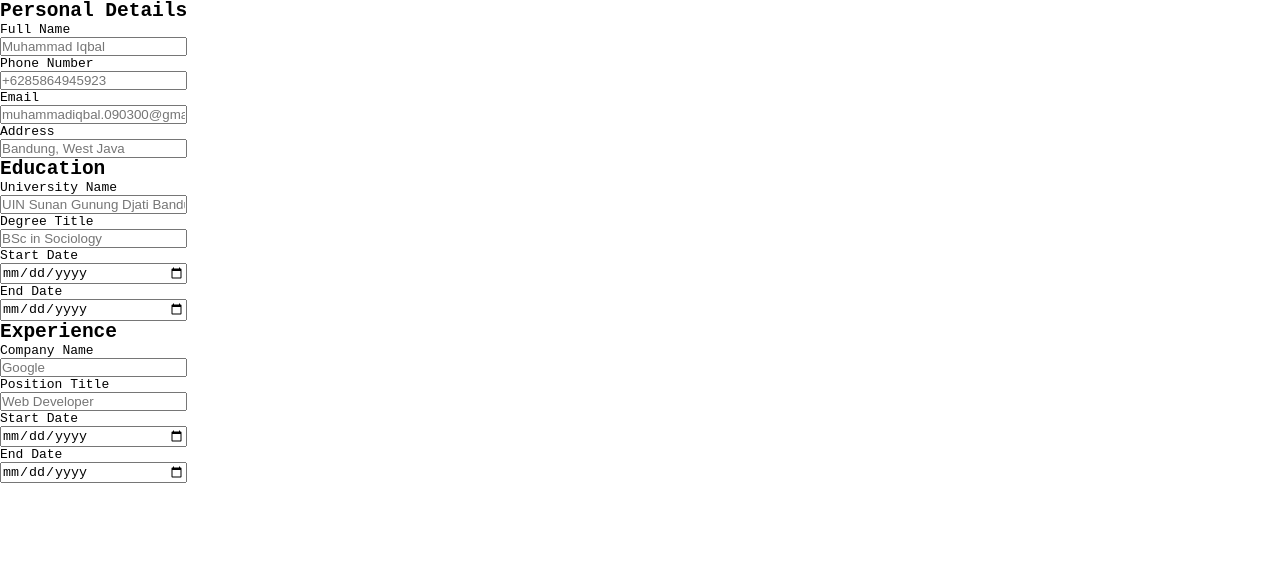
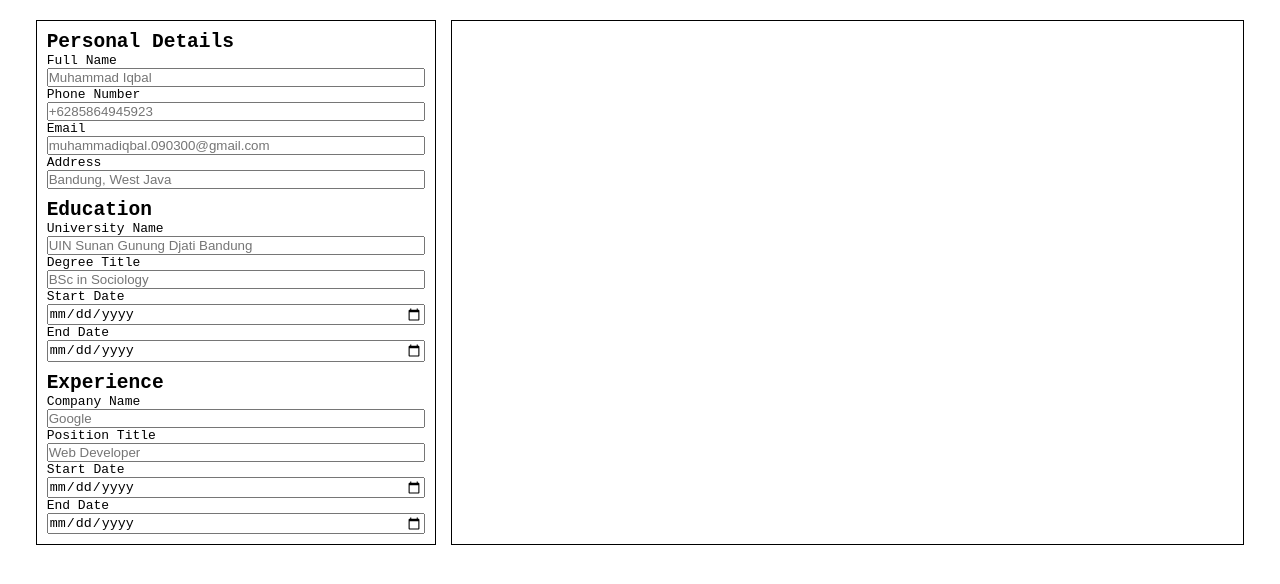
Before and after one commit to iqbalev/cv-builder, a React (Vite) app: page / in a window 1280 px wide. Shown: the top 584 px of the page. Built offline with nearby package versions, Linux system fonts and the light colour scheme.

Commit message:
Update styles for App and Index

```diff
--- a/src/App.css
+++ b/src/App.css
@@ -1,3 +1,22 @@
 .app-container {
   display: flex;
+  padding: 20px;
+  justify-content: space-evenly;
 }
+
+.form-container,
+.cv-preview-container {
+  display: flex;
+  flex-direction: column;
+  padding: 10px;
+  gap: 10px;
+  border: 1px solid rgb(0, 0, 0);
+}
+
+.form-container {
+  width: 400px;
+}
+
+.cv-preview-container {
+  width: 793px;
+}
--- a/src/index.css
+++ b/src/index.css
@@ -7,3 +7,7 @@
 body {
   font-family: monospace;
 }
+
+img {
+  display: block;
+}
```
